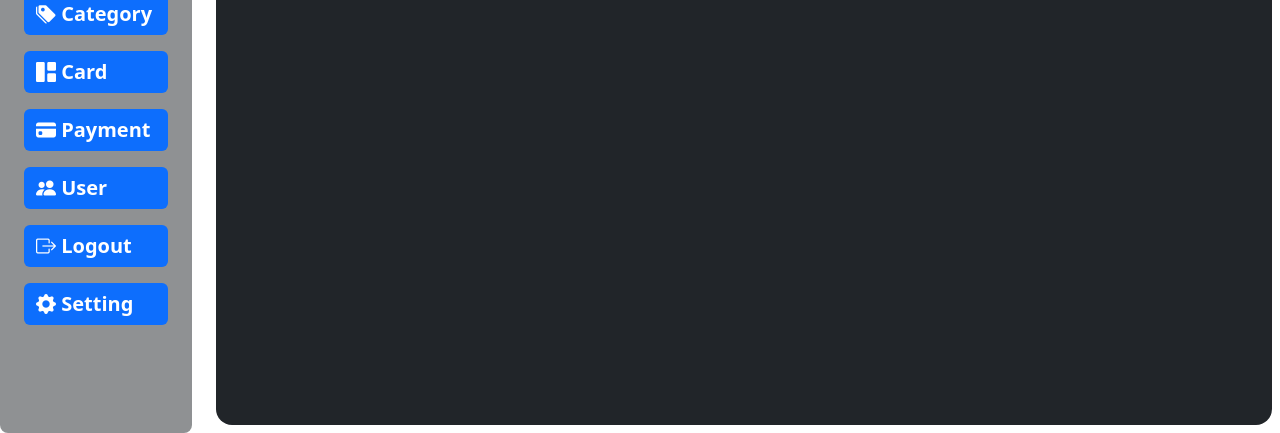
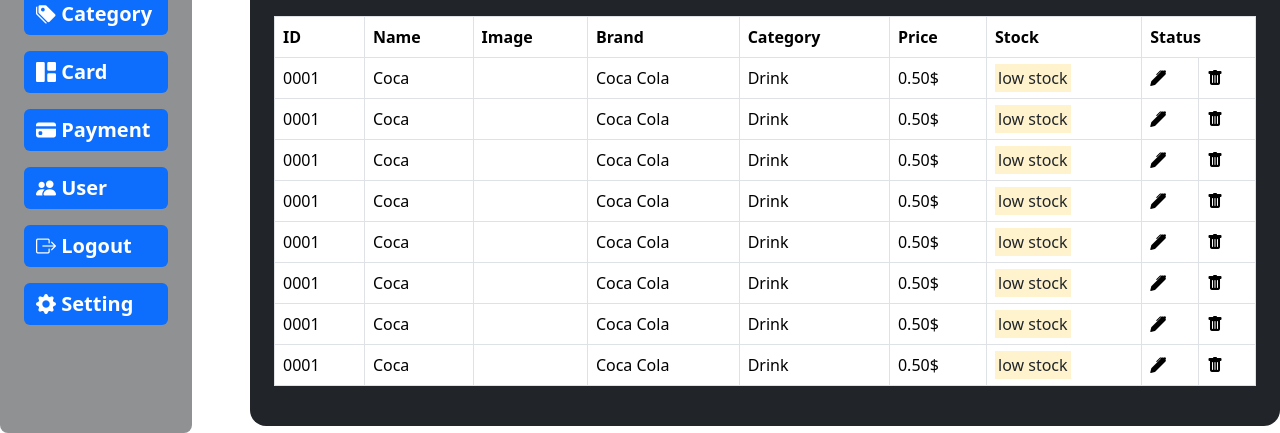
Before and after one commit to yakuzatin3-boop/TEACH-HTML-CSS-BOOTSRAP, a website: page Dashboard/Dasboard.html in a window 1280 px wide. Shown: the part 367-800 px from the top of the page. Drawn offline with nearby package versions, Linux system fonts and the light colour scheme.

Commit message:
Add bootstrap

```diff
--- a/Dashboard/Dasboard.html
+++ b/Dashboard/Dasboard.html
@@ -16,15 +16,16 @@
         }
         .main-content{
             width: 85%;
+            margin-left: 250px;
         }
     </style>
 
 </head>
 <body>
 
-    <div class=" d-flex min-vw-100 gap-3">
+    <div class=" d-flex justify-content-between gap-3 ">
         <!-- sidebar -->
-        <div class="sidebar p-4 bg-dark bg-opacity-50 rounded-3 ">
+        <div class="sidebar p-4 bg-dark bg-opacity-50 rounded-3 position-fixed">
             <div class="d-flex gap-1">
                 <img class="w-25 rounded-circle" src="https://i.pinimg.com/736x/02/09/7b/02097b55e60b331def3f820870d619de.jpg" alt="">
                 <div>
@@ -84,7 +85,7 @@
         </div>
 
         <!-- main -->
-         <div class="main-content p-4 bg-dark rounded-4 m-2 ">
+         <div class="main-content p-4 bg-dark rounded-4  align-content-end">
 
             <div class="d-flex justify-content-between p-2 bg-secondary align-items-center rounded-5">
                 <div class="w-25">
@@ -205,6 +206,109 @@
 
             </div>
 
+            <div class="w-100 mt-4">
+                <table class="table table-bordered">
+                    <tr>
+                        <th>ID</th>
+                        <th>Name</th>
+                        <th>Image</th>
+                        <th>Brand</th>
+                        <th>Category</th>
+                        <th>Price</th>
+                        <th>Stock</th>
+                        <th colspan="2">Status</th>
+                    </tr>
+                    <tr>
+                        <td>0001</td>
+                        <td>Coca</td>
+                        <td><img src="" alt=""></td>
+                        <td>Coca Cola</td>
+                        <td>Drink</td>
+                        <td>0.50$</td>
+                        <td><mark>low stock</mark></td>
+                        <td class=""><i class="bi bi-pen-fill"></i></td>
+                        <td> <i class="bi bi-trash-fill"></i></td>
+                    </tr>
+                    <tr>
+                        <td>0001</td>
+                        <td>Coca</td>
+                        <td><img src="" alt=""></td>
+                        <td>Coca Cola</td>
+                        <td>Drink</td>
+                        <td>0.50$</td>
+                        <td><mark>low stock</mark></td>
+                        <td class=""><i class="bi bi-pen-fill"></i></td>
+                        <td> <i class="bi bi-trash-fill"></i></td>
+                    </tr>
+                    <tr>
+                        <td>0001</td>
+                        <td>Coca</td>
+                        <td><img src="" alt=""></td>
+                        <td>Coca Cola</td>
+                        <td>Drink</td>
+                        <td>0.50$</td>
+                        <td><mark>low stock</mark></td>
+                        <td class=""><i class="bi bi-pen-fill"></i></td>
+                        <td> <i class="bi bi-trash-fill"></i></td>
+                    </tr>
+                    <tr>
+                        <td>0001</td>
+                        <td>Coca</td>
+                        <td><img src="" alt=""></td>
+                        <td>Coca Cola</td>
+                        <td>Drink</td>
+                        <td>0.50$</td>
+                        <td><mark>low stock</mark></td>
+                        <td class=""><i class="bi bi-pen-fill"></i></td>
+                        <td> <i class="bi bi-trash-fill"></i></td>
+                    </tr>
+                    <tr>
+                        <td>0001</td>
+                        <td>Coca</td>
+                        <td><img src="" alt=""></td>
+                        <td>Coca Cola</td>
+                        <td>Drink</td>
+                        <td>0.50$</td>
+                        <td><mark>low stock</mark></td>
+                        <td class=""><i class="bi bi-pen-fill"></i></td>
+                        <td> <i class="bi bi-trash-fill"></i></td>
+                    </tr>
+                    <tr>
+                        <td>0001</td>
+                        <td>Coca</td>
+                        <td><img src="" alt=""></td>
+                        <td>Coca Cola</td>
+                        <td>Drink</td>
+                        <td>0.50$</td>
+                        <td><mark>low stock</mark></td>
+                        <td class=""><i class="bi bi-pen-fill"></i></td>
+                        <td> <i class="bi bi-trash-fill"></i></td>
+                    </tr>
+                    <tr>
+                        <td>0001</td>
+                        <td>Coca</td>
+                        <td><img src="" alt=""></td>
+                        <td>Coca Cola</td>
+                        <td>Drink</td>
+                        <td>0.50$</td>
+                        <td><mark>low stock</mark></td>
+                      <td class=""><i class="bi bi-pen-fill"></i></td>
+                        <td> <i class="bi bi-trash-fill"></i></td>
+                    </tr>
+                    <tr>
+                        <td>0001</td>
+                        <td>Coca</td>
+                        <td><img src="" alt=""></td>
+                        <td>Coca Cola</td>
+                        <td>Drink</td>
+                        <td>0.50$</td>
+                        <td><mark>low stock</mark></td>
+                        <td class=""><i class="bi bi-pen-fill"></i></td>
+                        <td> <i class="bi bi-trash-fill"></i></td>
+                    </tr>
+                </table>
+            </div>
+
          </div>
 
     </div>
```
